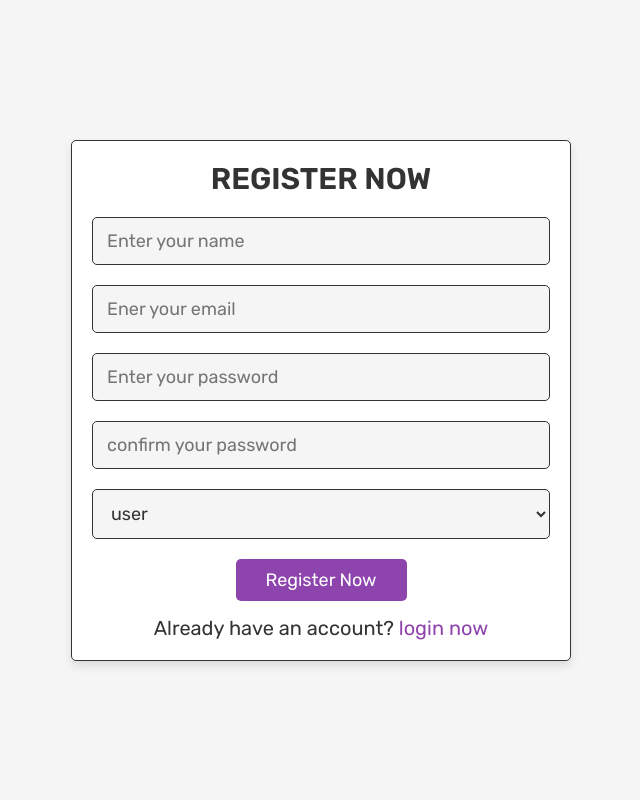
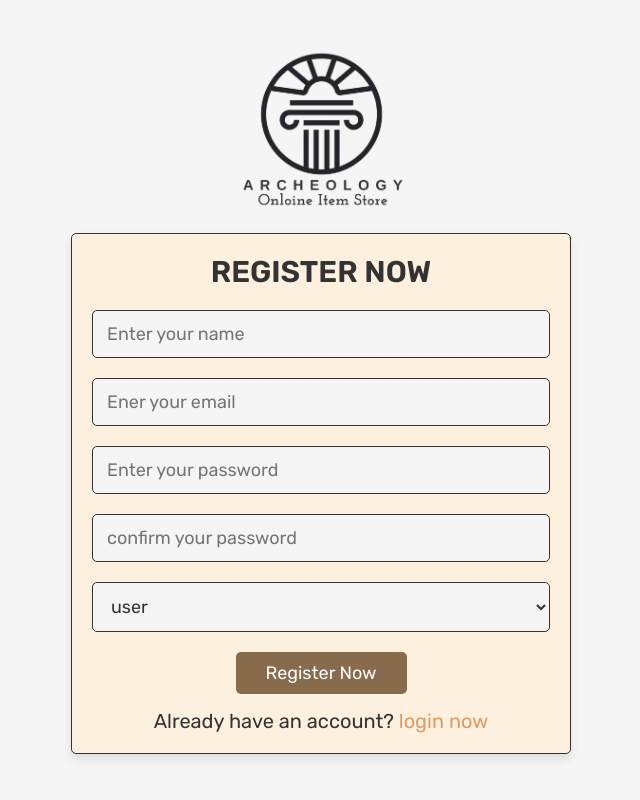
Before and after one commit to jeyjenushan/phpgroupproject8, a PHP site: page /login/register.php in a window 1280 px wide. Shown: the whole page, without its empty margins (319-959 px from the left). Run offline with PHP 8.4, Linux system fonts and the light colour scheme; some libraries are stand-ins or nearby versions.

Commit message:
logo,register Css
logo and register pages interface has been edited by css

```diff
--- a/config.php
+++ b/config.php
@@ -1,3 +1,3 @@
 <?php
-$conn=mysqli_connect('localhost:3307','root','','shop_db') or die ('Mysql is not connected ');
+$conn=mysqli_connect('localhost','root','','shop_db') or die ('Mysql is not connected ');
 ?>
--- a/css/style.css
+++ b/css/style.css
@@ -177,11 +177,26 @@ section{
 
 .form-container{
    min-height: 100vh;
-   background-color: var(--light-bg);
-   display: flex;
+   background-color:var(--light-bg);
+   /*background-image:url(../images/logo.png);*/
+   background-size:auto;
+   display:flex;
    align-items: center;
    justify-content: center;
    padding:2rem;
+}
+.logo{
+   background-color:var(--light-bg);
+   /* padding:60px 60px;  */
+   display:flex;
+   align-items: center;   /*align*/
+   flex-direction: column;
+   text-align: center;
+}
+
+.logo img{
+   width: 15%;
+
 }
 
 .form-container form{
@@ -190,7 +205,7 @@ section{
    border-radius: .5rem;
    box-shadow: var(--box-shadow);
    border:var(--border);
-   background-color: var(--white);
+   background-color: #fdf0df;
    text-align: center;
 }
 
@@ -200,6 +215,7 @@ section{
    text-transform: uppercase;
    color:var(--black);
 }
+
 
 .form-container form .box{
    width: 100%;
@@ -221,7 +237,10 @@ section{
    border:var(--border);
    margin:1rem 0;
 }
-
+.form-container input
+{
+background-color: #886a4d;
+}
 .form-container form p{
    padding-top: 1.5rem;
    font-size: 2rem;
@@ -229,7 +248,7 @@ section{
 }
 
 .form-container form p a{
-   color:var(--purple);
+   color:#de9c63;
 }
 
 .form-container form p a:hover{
--- a/login/login.php
+++ b/login/login.php
@@ -65,6 +65,8 @@ if(isset($message)){
 
 
     <div class="form-container">
+   <div class="logo">
+   <img src="../images/logo.png" width="30%" align:center>
         <form action="" method="post">
             <h3>Login Now</h3>
 
@@ -75,6 +77,7 @@ if(isset($message)){
     <p>Don't you have an account? <a href="register.php">Register now</a> </p>
     </form>
     </div>
+    </div>
 
 </body>
 </html>
--- a/login/register.php
+++ b/login/register.php
@@ -55,7 +55,9 @@ if(isset($message)){
 
 
     <div class="form-container">
-        <form action="" method="post">
+    <div class="logo">
+    <img src="../images/logo.png" width="30%" align:center>
+         <form action="" method="post">
             <h3>Register Now</h3>
         <input type="text" name="name" placeholder="Enter your name" class="box" required>
         <input type="email" name="email" placeholder="Ener your email" class="box" required>
@@ -69,6 +71,7 @@ if(isset($message)){
     <p>Already have an account? <a href="login.php">login now</a> </p>
     </form>
     </div>
+    </div>
 
 </body>
 </html>
```
Also changed, not shown: images/logo.png (added), images/wallpapers/loginWall.png (added).
